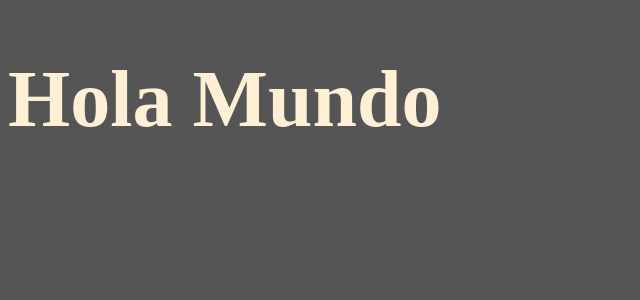
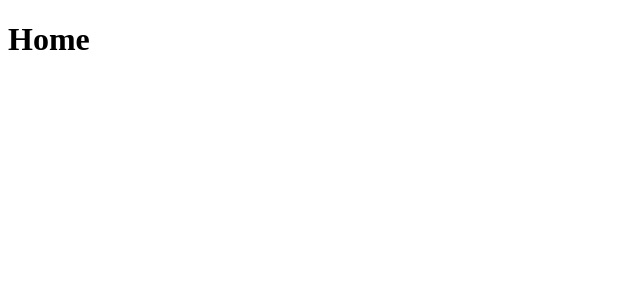
Before and after one commit to MauroBrandan/Minozz-Christmas, a React app: page / in a window 1280 px wide. Shown: the top 300 px of the page, without its empty margins (0-640 px from the left). Built offline with nearby package versions, Linux system fonts and the light colour scheme.

Commit message:
Arquitectura de vistas y componentes con React Router

```diff
--- a/package.json
+++ b/package.json
@@ -12,7 +12,8 @@
 	"license": "MIT",
 	"dependencies": {
 		"react": "^17.0.2",
-		"react-dom": "^17.0.2"
+		"react-dom": "^17.0.2",
+		"react-router-dom": "^6.1.1"
 	},
 	"devDependencies": {
 		"@babel/core": "^7.16.0",
--- a/src/components/App.jsx
+++ /dev/null
@@ -1,10 +0,0 @@
-import React from 'react'
-import '../styles/components/app.css'
-
-export const App = () => {
-	return (
-		<div>
-			<h1>Hola Mundo</h1>
-		</div>
-	)
-}
--- /dev/null
+++ b/src/containers/Checkout.jsx
@@ -0,0 +1,9 @@
+import React from 'react'
+
+export const Checkout = () => {
+	return (
+		<div>
+			<h1>Checkout</h1>
+		</div>
+	)
+}
--- /dev/null
+++ b/src/containers/Home.jsx
@@ -0,0 +1,9 @@
+import React from 'react'
+
+export const Home = () => {
+	return (
+		<div>
+			<h1>Home</h1>
+		</div>
+	)
+}
--- /dev/null
+++ b/src/containers/Information.jsx
@@ -0,0 +1,9 @@
+import React from 'react'
+
+export const Information = () => {
+	return (
+		<div>
+			<h1>Information</h1>
+		</div>
+	)
+}
--- /dev/null
+++ b/src/containers/NotFound.jsx
@@ -0,0 +1,9 @@
+import React from 'react'
+
+export const NotFound = () => {
+	return (
+		<div>
+			<h1>NotFound</h1>
+		</div>
+	)
+}
--- /dev/null
+++ b/src/containers/Payment.jsx
@@ -0,0 +1,9 @@
+import React from 'react'
+
+export const Payment = () => {
+	return (
+		<div>
+			<h1>Payment</h1>
+		</div>
+	)
+}
--- /dev/null
+++ b/src/containers/Success.jsx
@@ -0,0 +1,9 @@
+import React from 'react'
+
+export const Success = () => {
+	return (
+		<div>
+			<h1>Success</h1>
+		</div>
+	)
+}
--- a/src/index.js
+++ b/src/index.js
@@ -1,6 +1,6 @@
 import React from 'react'
 import ReactDOM from 'react-dom'
 
-import { App } from './components/App.jsx'
+import { App } from './routes/App.jsx'
 
 ReactDOM.render(<App />, document.getElementById('app'))
--- /dev/null
+++ b/src/routes/App.jsx
@@ -0,0 +1,24 @@
+import React from 'react'
+import { BrowserRouter, Routes, Route } from 'react-router-dom'
+
+import { Home } from '../containers/Home.jsx'
+import { Checkout } from '../containers/Checkout.jsx'
+import { Information } from '../containers/Information.jsx'
+import { Payment } from '../containers/Payment.jsx'
+import { Success } from '../containers/Success.jsx'
+import { NotFound } from '../containers/NotFound.jsx'
+
+export const App = () => {
+	return (
+		<BrowserRouter>
+			<Routes>
+				<Route path='/' element={<Home />} />
+				<Route path='/checkout' element={<Checkout />} />
+				<Route path='/checkout/information' element={<Information />} />
+				<Route path='/checkout/payment' element={<Payment />} />
+				<Route path='/checkout/success' element={<Success />} />
+				<Route path='*' element={<NotFound />} />
+			</Routes>
+		</BrowserRouter>
+	)
+}
--- a/src/styles/components/app.css
+++ /dev/null
@@ -1,8 +0,0 @@
-body {
-	background-color: #555;
-}
-
-h1 {
-	font-size: 5rem;
-	color: papayawhip;
-}
--- a/webpack.config.js
+++ b/webpack.config.js
@@ -7,6 +7,7 @@ module.exports = {
 	output: {
 		path: path.resolve(__dirname, 'dist'),
 		filename: 'bundle.js',
+		publicPath: '/',
 	},
 	resolve: {
 		extensions: ['.js', '.jsx'],
@@ -51,6 +52,7 @@ module.exports = {
 	devServer: {
 		static: path.join(__dirname, 'dist'),
 		compress: true,
+		historyApiFallback: true,
 		port: 3005,
 	},
 }
```
